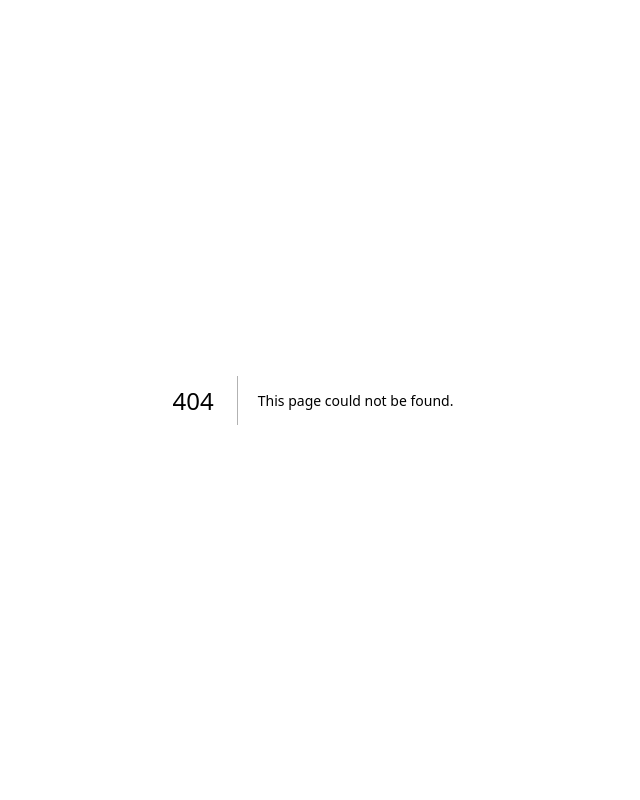
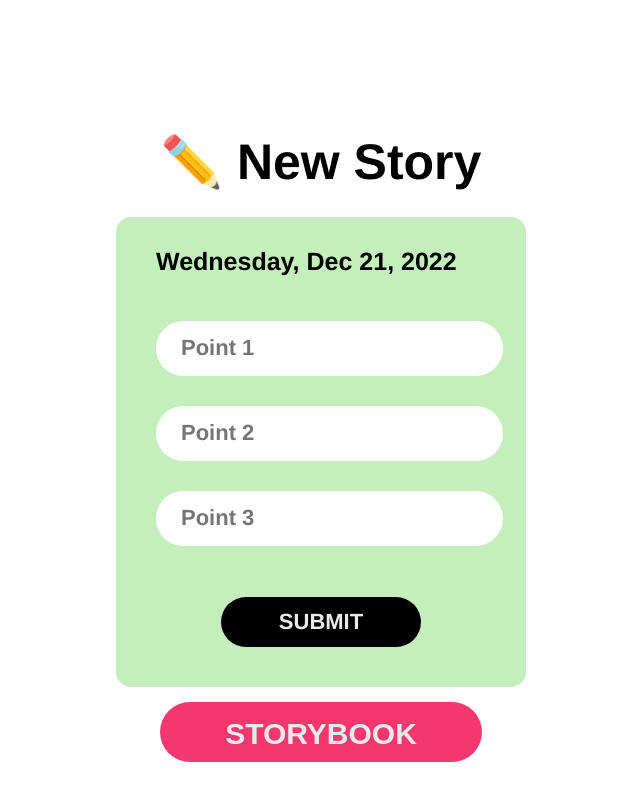
Before and after one commit to scottsus/Hi-Patty, a Next.js app: page /newstory in a window 1280 px wide. Before the commit this address had no page. Shown: the top 800 px of the page, without its empty margins (327-967 px from the left). Built offline with nearby package versions, Linux system fonts and the light colour scheme.

Commit message:
fixed dates and added input form

```diff
--- /dev/null
+++ b/pages/newstory.tsx
@@ -0,0 +1,169 @@
+import React, { useState } from 'react';
+import { Timestamp } from 'firebase/firestore';
+import styled from 'styled-components';
+import PinkButton from '../components/PinkButton';
+import firestore from '../lib/firebase';
+import { faPaperPlane } from '@fortawesome/free-solid-svg-icons';
+import { FontAwesomeIcon } from '@fortawesome/react-fontawesome';
+
+const NewStoryPage: React.FC = () => {
+  const [text1, setText1] = useState('');
+  const [text2, setText2] = useState('');
+  const [text3, setText3] = useState('');
+  const [hasSubmitted, setHasSubmitted] = useState(false);
+  const date = new Date();
+  const today = date.toLocaleDateString('en-us', {
+    weekday: 'long',
+    year: 'numeric',
+    month: 'short',
+    day: 'numeric',
+  });
+  const createStory = async (event) => {
+    event.preventDefault();
+    const path = date.toISOString().split('T')[0];
+    const docRef = firestore.collection('stories').doc(path);
+    const data = {
+      date: Timestamp.fromDate(date),
+      point1: event.target.point1.value,
+      point2: event.target.point2.value,
+      point3: event.target.point3.value,
+      liked: false,
+    };
+    await docRef.set(data);
+    setHasSubmitted(true);
+  };
+  return (
+    <NewStory>
+      <Title>✏️ New Story</Title>
+      {!hasSubmitted ? (
+        <Form onSubmit={createStory}>
+          <DateStyled>{today}</DateStyled>
+          <Input
+            placeholder='Point 1'
+            name='point1'
+            id='point1'
+            value={text1}
+            onChange={(e) => setText1(e.target.value)}
+          />
+          <Input
+            placeholder='Point 2'
+            name='point2'
+            id='point2'
+            value={text2}
+            onChange={(e) => setText2(e.target.value)}
+          />
+          <Input
+            placeholder='Point 3'
+            name='point3'
+            id='point3'
+            value={text3}
+            onChange={(e) => setText3(e.target.value)}
+          />
+          <SubmitButton type='submit'>
+            <Submit>SUBMIT</Submit>
+          </SubmitButton>
+        </Form>
+      ) : (
+        <Submitted>
+          <DateStyled>{today}</DateStyled>
+          <FontAwesomeIcon icon={faPaperPlane} style={{ fontSize: '100px' }} />
+        </Submitted>
+      )}
+      <PinkButton href='storybook'>
+        <Story>STORYBOOK</Story>
+      </PinkButton>
+    </NewStory>
+  );
+};
+
+const NewStory = styled.div`
+  height: 85%;
+  width: 80%;
+  margin: 7% auto;
+  display: flex;
+  flex-direction: column;
+  justify-content: space-evenly;
+  align-items: center;
+`;
+
+const Title = styled.h1`
+  font-size: 50px;
+  font-family: Mont, Helvetica;
+  font-weight: 900;
+  margin: 20px auto 10px;
+`;
+
+const Form = styled.form`
+  height: 470px;
+  width: 330px;
+  border-radius: 15px;
+  background-color: #c4efbd;
+  padding: 0px 40px;
+  display: flex;
+  flex-direction: column;
+`;
+
+const DateStyled = styled.h2`
+  font-size: 25px;
+  font-family: Mont, Helvetica;
+  font-weight: 700;
+  margin: 30px 0px;
+`;
+
+const Input = styled.input`
+  height: 45px;
+  width: 90%;
+  border-radius: 30px;
+  background-color: #ffffff;
+  border: none;
+  margin: 15px auto;
+  padding: 5px 25px;
+  font-size: 22px;
+  font-family: Mont, Helvetica;
+  font-weight: 600;
+  color: ##9e9e9e;
+`;
+
+const SubmitButton = styled.button`
+  height: 50px;
+  width: 200px;
+  border-radius: 30px;
+  border: none;
+  background-color: #000000;
+  margin: auto auto 40px;
+  padding: 5px 15px;
+`;
+
+const Submit = styled.h2`
+  font-size: 22px;
+  font-family: Mont, Helvetica;
+  font-weight: 800;
+  color: #eaeaea;
+  text-align: center;
+  margin: 0;
+`;
+
+const Story = styled.h2`
+  margin: 0 auto;
+  font-size: 30px;
+  font-family: Arial;
+  font-weight: 800;
+  padding: 5px 15px;
+  color: #eaeaea;
+
+  @media (max-width: 450px) {
+    font-size: 17px;
+  }
+`;
+
+const Submitted = styled.div`
+  height: 240px;
+  width: 335px;
+  border-radius: 15px;
+  background-color: #c4efbd;
+  padding: 0px 40px;
+  display: flex;
+  flex-direction: column;
+`;
+
+export default NewStoryPage;
--- a/pages/storybook.tsx
+++ b/pages/storybook.tsx
@@ -42,7 +42,6 @@ export default function StoryBookPage(props) {
   }, []);
 
   const getMorePosts = async () => {
-    console.log('getting more posts...');
     if (storyBlocks.length < 1) return;
     const cursor = storyBlocks[storyBlocks.length - 1].props.path;
     const moreStoriesQuery = firestore
@@ -54,7 +53,6 @@ export default function StoryBookPage(props) {
       .get()
       .then((snapshot) => snapshot.docs.map(docToJSON));
     if (moreStories.length < LIMIT) setHasMore(false);
-    console.log('MORE:', moreStories);
     const moreStoryBlocks = moreStories.map((story) => (
       <StoryBlock
         key={story.date}
```
